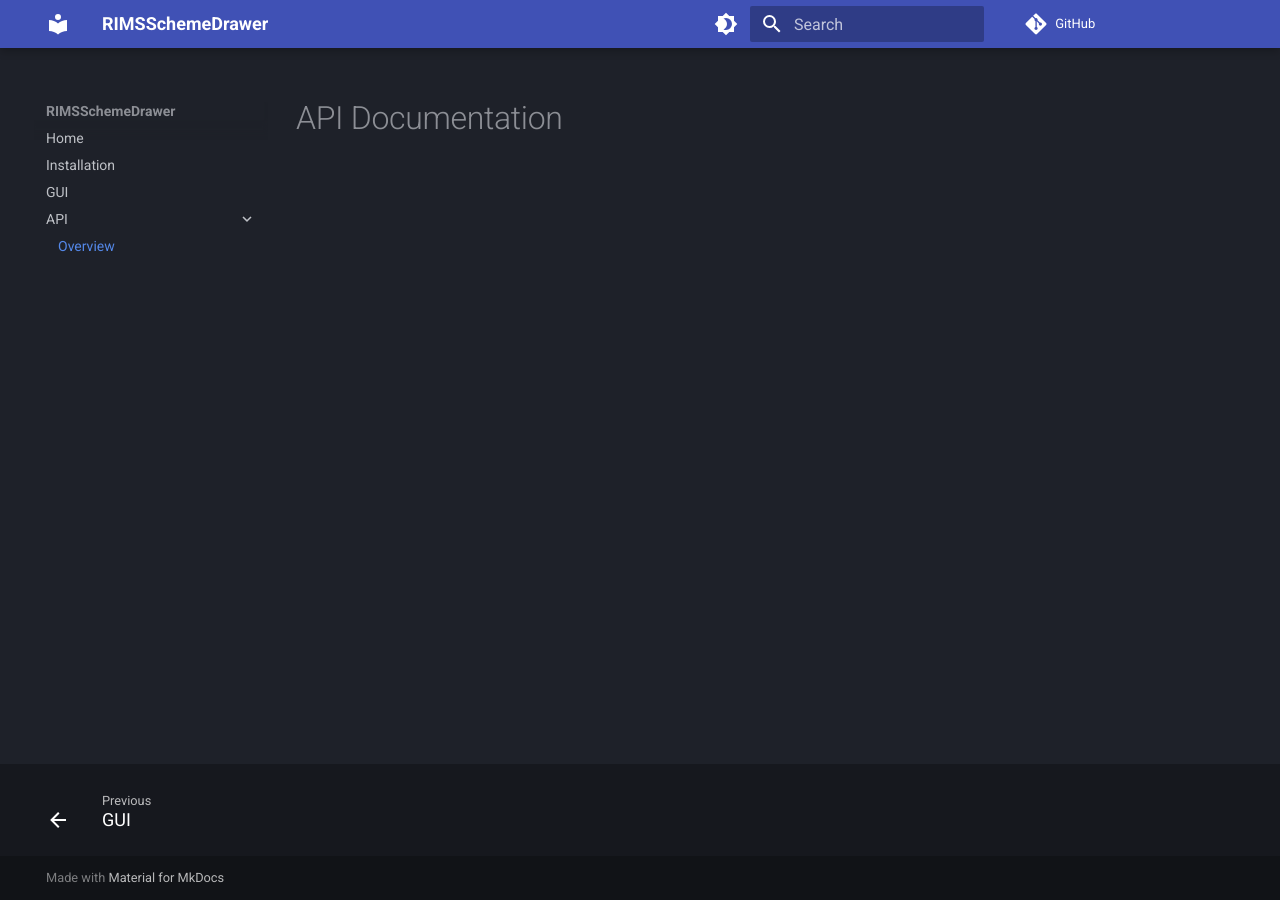
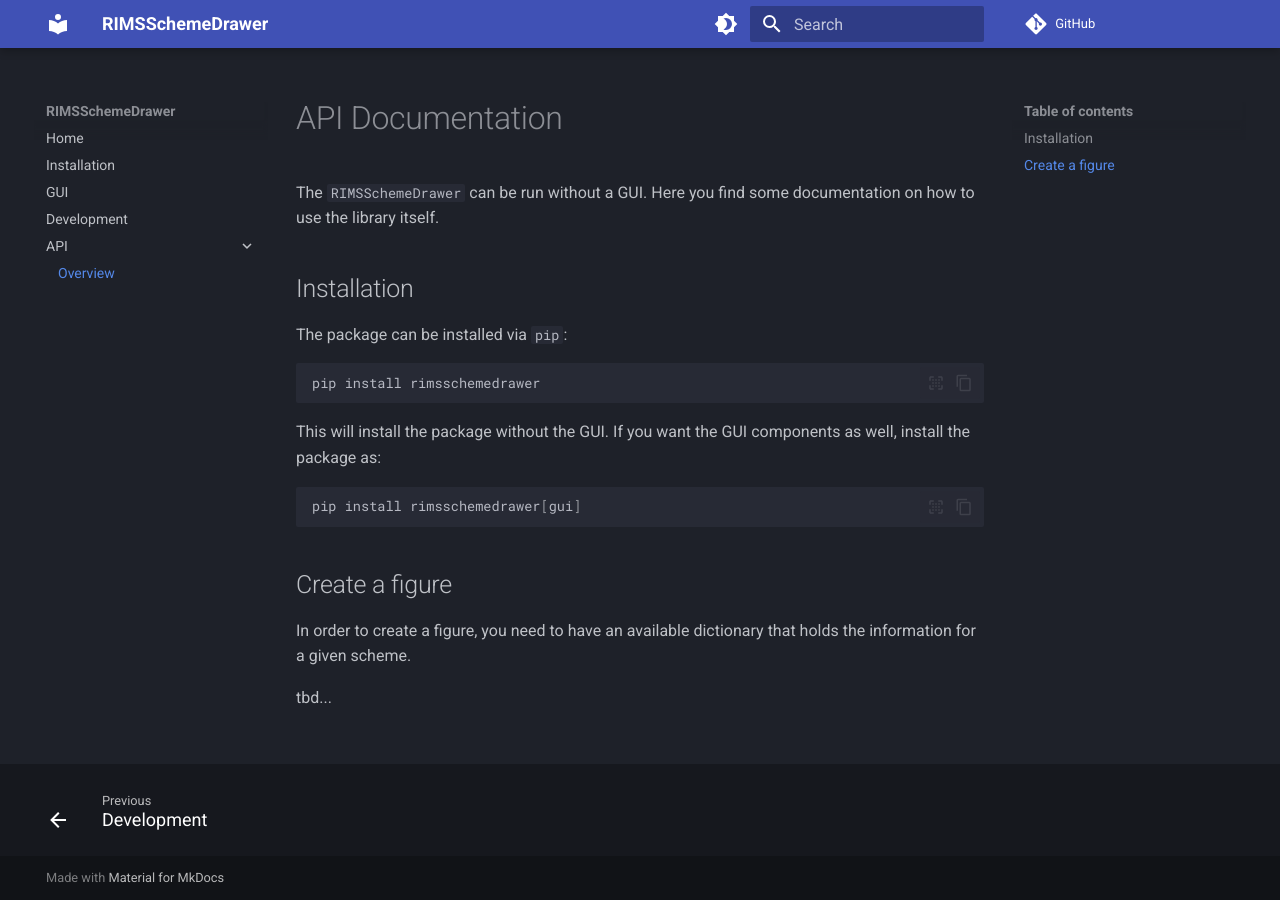
Before and after one commit to RIMS-Code/RIMSSchemeDrawer, an MkDocs documentation site: the page built from docs/api/index.md, in a window 1280 px wide. Built offline with MkDocs 1.6.1 and Material for MkDocs 9.7.7, drawn with Linux system fonts in a browser that asks for light colours; comment, search, counter and statistics services are not loaded.

````diff
--- a/docs/api/index.md
+++ b/docs/api/index.md
@@ -1 +1,27 @@
 # API Documentation
+
+The `RIMSSchemeDrawer` can be run without a GUI.
+Here you find some documentation on how to use the library itself.
+
+## Installation
+
+The package can be installed via `pip`:
+
+```bash
+pip install rimsschemedrawer
+```
+
+This will install the package without the GUI.
+If you want the GUI components as well,
+install the package as:
+
+```bash
+pip install rimsschemedrawer[gui]
+```
+
+## Create a figure
+
+In order to create a figure,
+you need to have an available dictionary that holds the information for a given scheme.
+
+tbd...
--- a/mkdocs.yml
+++ b/mkdocs.yml
@@ -44,5 +44,6 @@ nav:
   - Home: index.md
   - Installation: install.md
   - GUI: gui.md
+  - Development: dev.md
   - API:
       - Overview: api/index.md
````
Also changed, not shown: docs/dev.md (added, +81 -0 lines), docs/gui.md (+8 -0 lines).
